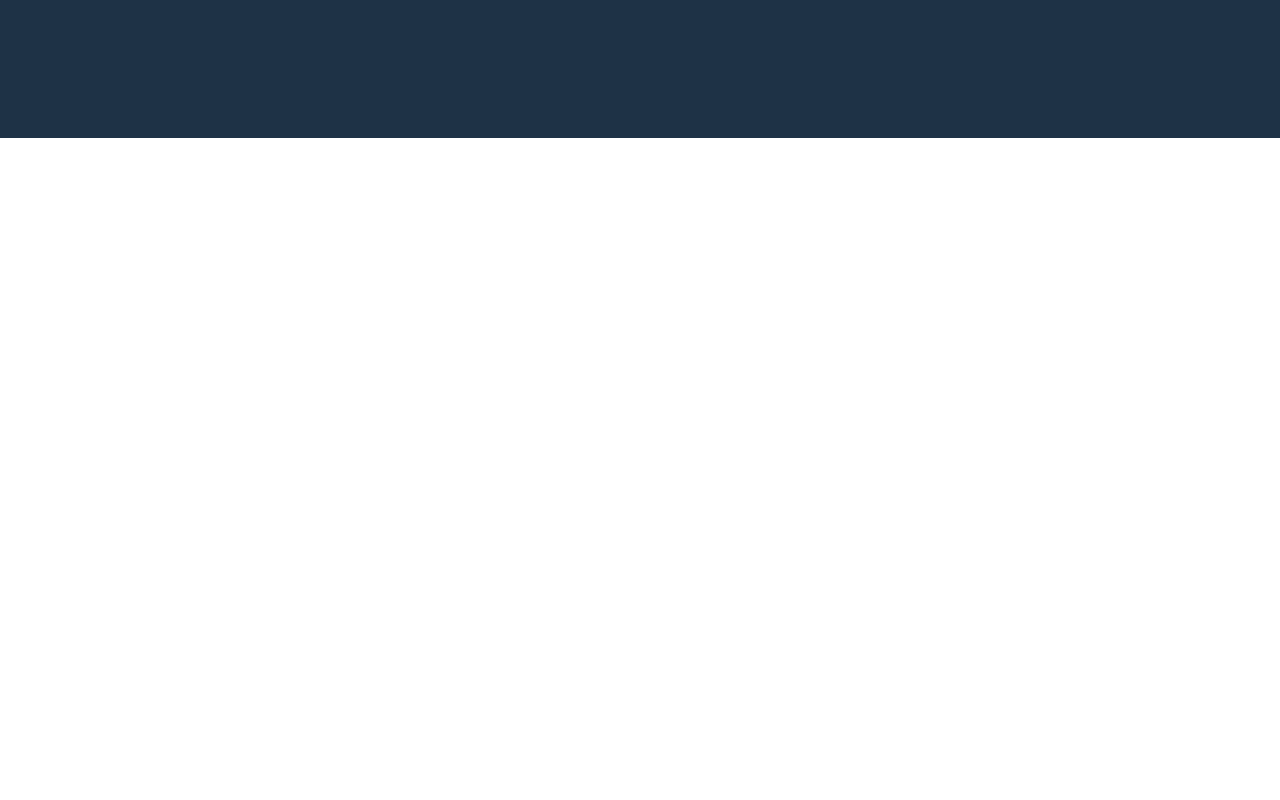
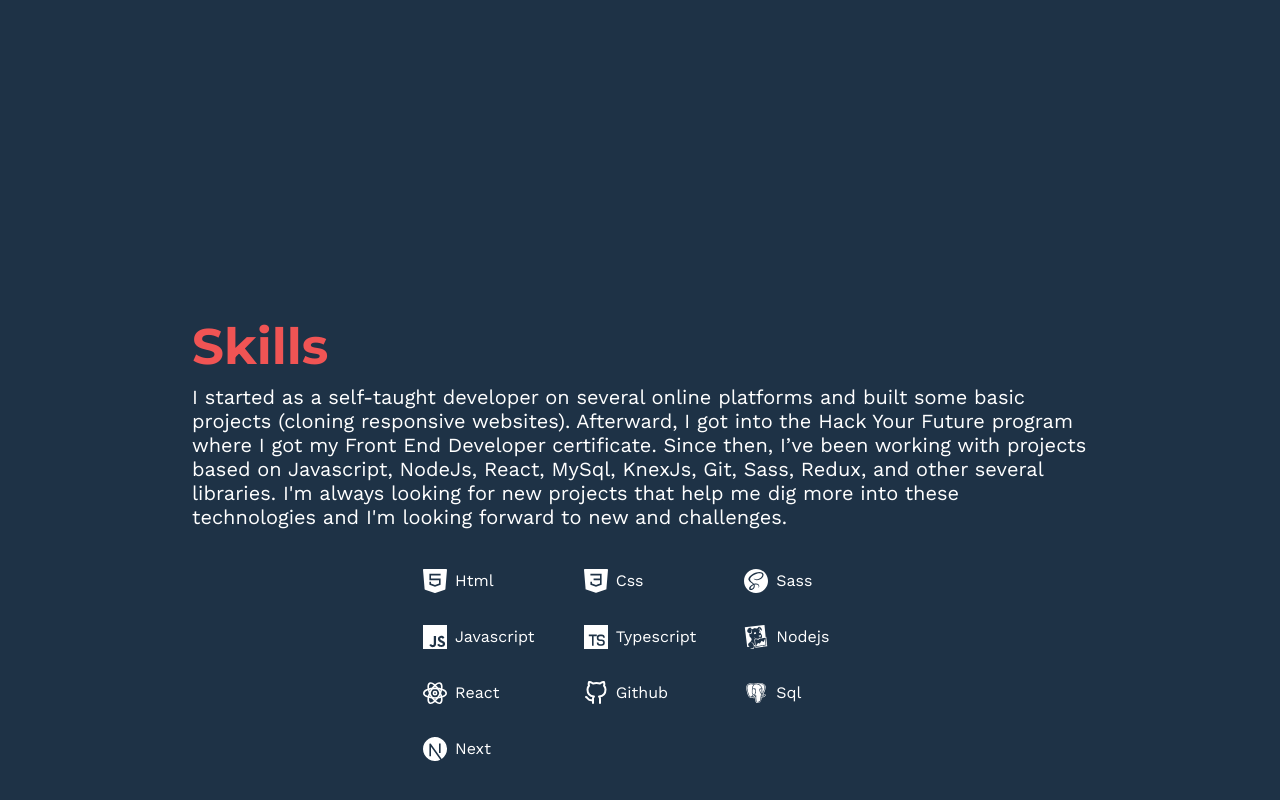
Before and after one commit to NatsGt/portfolio2023, a Next.js app: page / in a window 1280 px wide. Shown: the part 662-1462 px from the top of the page. Before the commit the page ends 800 px from the top, so only its background shows below. Built offline with nearby package versions, Linux system fonts and the light colour scheme.

Commit message:
add skills

```diff
--- a/pages/index.tsx
+++ b/pages/index.tsx
@@ -2,6 +2,7 @@ import Head from "next/head"
 import styles from "@/styles/Home.module.scss"
 import FrontPage from "@/components/landing/home"
 import data from "@/utils/aboutMe"
+import Skills from "@/components/landing/Skills"
 
 export default function Home() {
   return (
@@ -14,6 +15,7 @@ export default function Home() {
       </Head>
       <main className={styles.main}>
         <FrontPage description={data.briefDescription} contact={data.contact} />
+        <Skills description={data.skillsDescription} skills={data.skills} />
       </main>
     </>
   )
```
